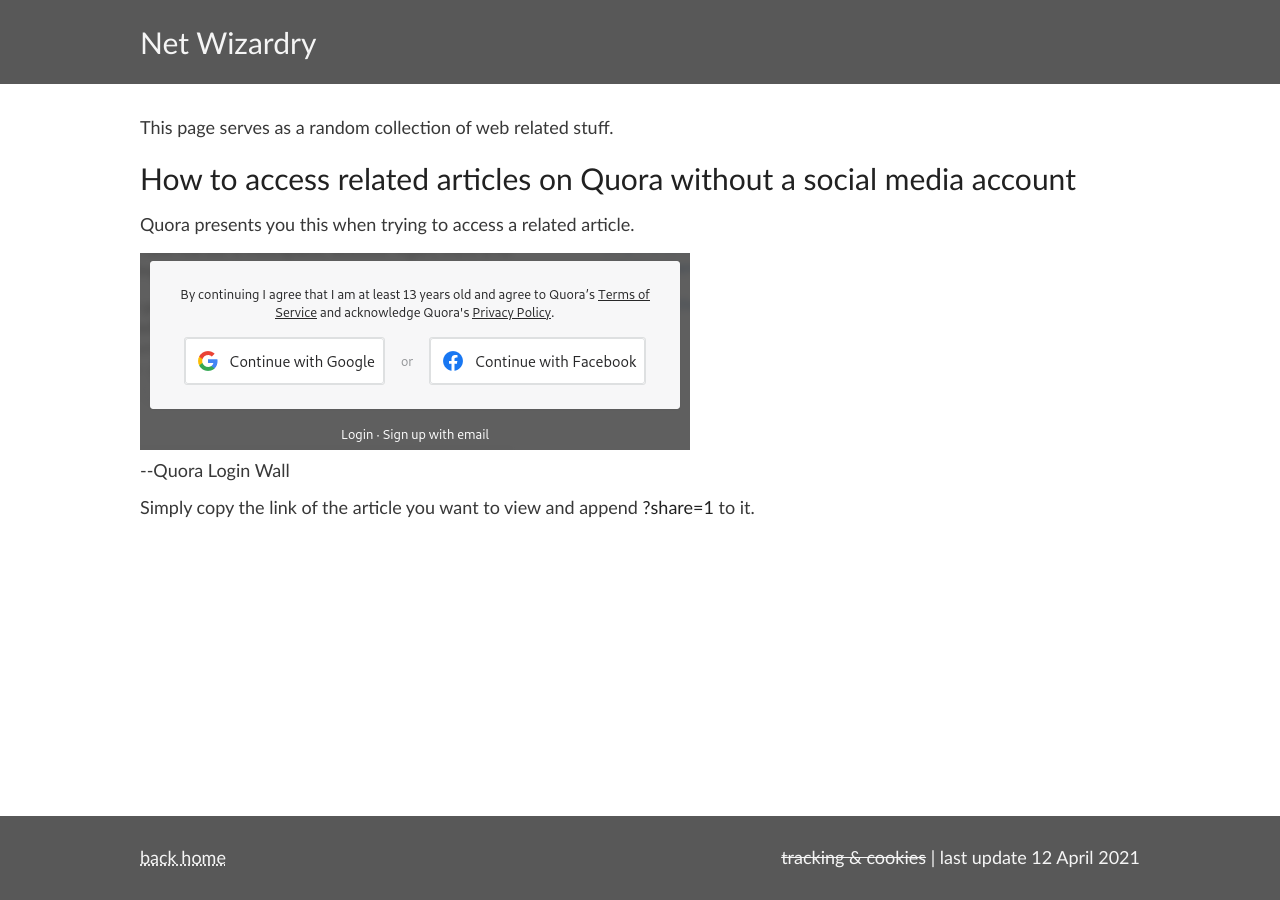
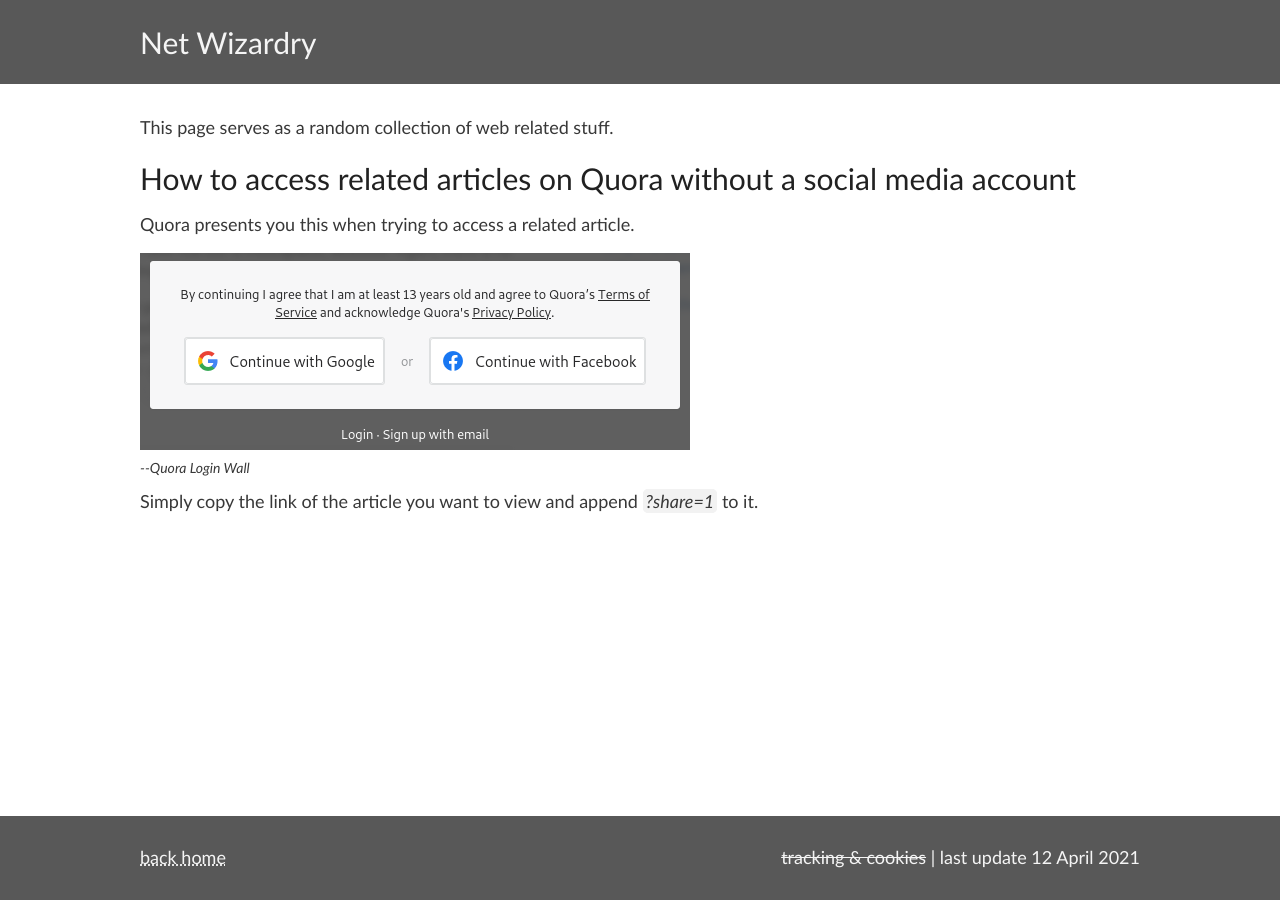
Before and after one commit to ZackDev/zackdev.github.io, a Jekyll site: the page built from _posts/2021-04-12-net-wizardry.md, in a window 1280 px wide. Built offline with Jekyll 4.4.1, drawn with Linux system fonts in a browser that asks for light colours.

Commit message:
adjusted figure caption style, fixed css entry for code tags

```diff
--- a/_sass/main.scss
+++ b/_sass/main.scss
@@ -35,6 +35,11 @@
   display: block;
 }
 
+figcaption {
+  font-size: 14px;
+  font-style: italic;
+}
+
 em {
   font-style: italic;
 }
@@ -59,10 +64,14 @@
   margin-bottom: 168px;
 }
 
-code {
-  color: $dark_grey;
-  background-color: $white;
+code.language-plaintext {
+  border: 1px solid;
   border-radius: 5px;
+  border-color: $light_grey;
+  padding: 0px 2px 0px 2px;
+  color: $medium_grey;
+  background-color: $light_grey;
+  font-style: italic;
 }
 
 .tag {
```
